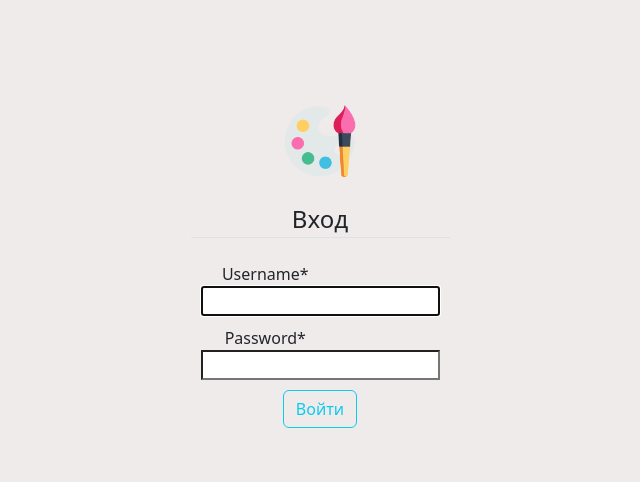
After one commit to overlod36/art_site, a Django app: page /login/ in a window 1280 px wide. The commit adds this page. Shown: the top 482 px of the page, without its empty margins (320-960 px from the left). Run offline with Django 4.2, Linux system fonts and the light colour scheme; some libraries are stand-ins or nearby versions.

Commit message:
login page is done

```diff
--- a/base_app/urls.py
+++ b/base_app/urls.py
@@ -1,6 +1,7 @@
-from django.urls import path
+from django.urls import path, include
 from . import views
 
 urlpatterns = [
 	path('', views.index, name='main'),
+    path('', include('users.urls')),
 ]
--- a/educational_art_site/settings.py
+++ b/educational_art_site/settings.py
@@ -34,6 +34,7 @@ INSTALLED_APPS = [
     'base_app.apps.BaseAppConfig',
     'educational_app.apps.EducationalAppConfig',
     'users.apps.UsersConfig',
+    'crispy_forms',
     'informing_app.apps.InformingAppConfig',
     'django.contrib.admin',
     'django.contrib.auth',
@@ -54,6 +55,8 @@ MIDDLEWARE = [
 ]
 
 ROOT_URLCONF = 'educational_art_site.urls'
+
+LOGIN_REDIRECT_URL='/'
 
 TEMPLATES = [
     {
--- /dev/null
+++ b/static/css/users/style.css
@@ -0,0 +1,49 @@
+.auth-body {
+    display: -ms-flexbox;
+    display: -webkit-box;
+    display: flex;
+    -ms-flex-align: center;
+    -ms-flex-pack: center;
+    -webkit-box-align: center;
+    align-items: center;
+    -webkit-box-pack: center;
+    justify-content: center;
+    padding-top: 40px;
+    padding-bottom: 40px;
+    background-color: #efebeb;
+    margin-top: 50px;
+}
+
+.form-signin {
+    width: 100%;
+    max-width: 330px;
+    padding: 15px;
+    margin: 0 auto;
+}
+.form-signin .checkbox {
+    font-weight: 400;
+}
+.form-signin .form-control {
+    position: relative;
+    box-sizing: border-box;
+    height: auto;
+    padding: 10px;
+    font-size: 16px;
+}
+.form-signin .form-control:focus {
+    z-index: 2;
+}
+.form-signin input[type="login"] {
+    margin-bottom: -1px;
+    border-bottom-right-radius: 0;
+    border-bottom-left-radius: 0;
+}
+.form-signin input[type="password"] {
+    margin-bottom: 10px;
+    border-top-left-radius: 0;
+    border-top-right-radius: 0;
+}
+
+.log_field{
+    margin: 10px;
+}
--- a/templates/base_app/base.html
+++ b/templates/base_app/base.html
@@ -38,7 +38,7 @@
       </div>
     </main>
 
-    <script src="{% static 'bootstrap/jquery-3.6.3.min.js' %}"></script>
+    <script src="{% static 'jquery-3.6.3.min.js' %}"></script>
     <script src="{% static 'bootstrap/js/bootstrap.min.js' %}"></script>
   </body>
 </html>
--- /dev/null
+++ b/templates/users/login.html
@@ -0,0 +1,31 @@
+<!DOCTYPE html>
+<html>
+  <head>
+    {% load static %}
+    {% load crispy_forms_tags %}
+    <link rel="stylesheet" href="{% static 'bootstrap/css/bootstrap.min.css' %}" >
+    <link rel="stylesheet" type="text/css" href="{% static 'css/users/style.css' %}">
+  </head>
+  <body class="text-center auth-body">
+    <div class="content-section">
+      <form class="form-signin" method="POST">
+          {% csrf_token %}
+          <fieldset class="form-group">
+              <img class="mb-4" src="{% static 'img/paint.png' %}" alt="" width="72" height="72">
+              <legend class="border-bottom mb-4">Вход</legend>
+              <div class="log_field form-group col-md-6 mb-0">
+                {{ form.username|as_crispy_field }}
+              </div>
+              <div class="log_field form-group col-md-6 mb-0">
+                {{ form.password|as_crispy_field }}
+              </div>
+          </fieldset>
+          <div class="form-group">
+              <button class="btn btn-outline-info" type="submit">Войти</button>
+          </div>
+      </form>
+  </div>
+    <script src="{% static 'jquery-3.6.3.min.js' %}"></script>
+    <script src="{% static 'bootstrap/js/bootstrap.min.js' %}"></script>
+  </body>
+</html>
--- /dev/null
+++ b/users/urls.py
@@ -0,0 +1,8 @@
+from django.urls import path
+from . import views
+from django.contrib.auth import views as auth_views
+
+
+urlpatterns = [
+    path('login/', auth_views.LoginView.as_view(template_name='users/login.html'), name='login'),
+]
--- a/users/views.py
+++ b/users/views.py
@@ -1,3 +1 @@
 from django.shortcuts import render
-
-# Create your views here.
```
Also changed, not shown: templates/users/logout.html (added, +35 -0 lines), static/img/paint.png (added), static/jquery-3.6.4.min.js (renamed from static/bootstrap/jquery-3.6.4.min.js).
